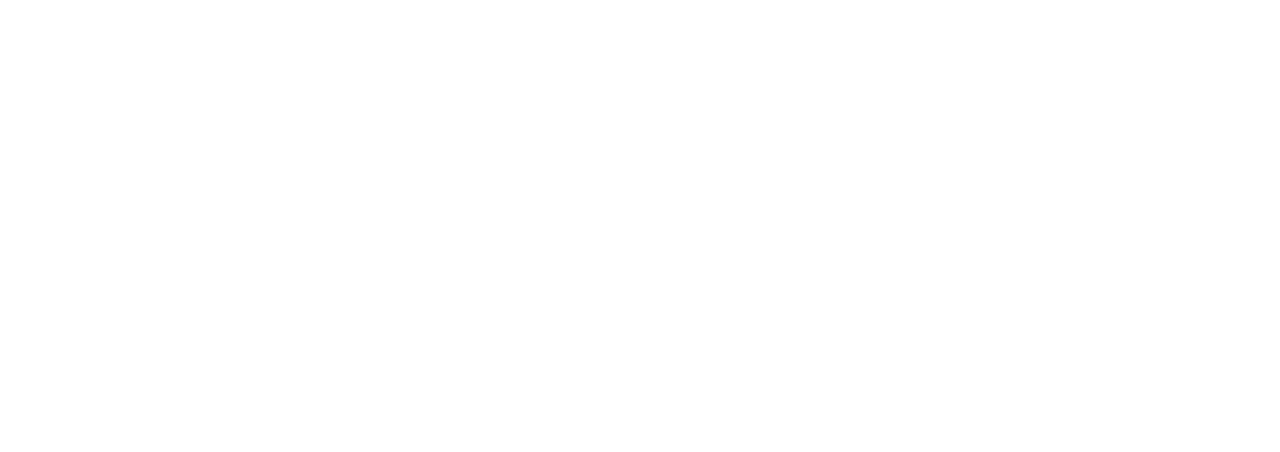
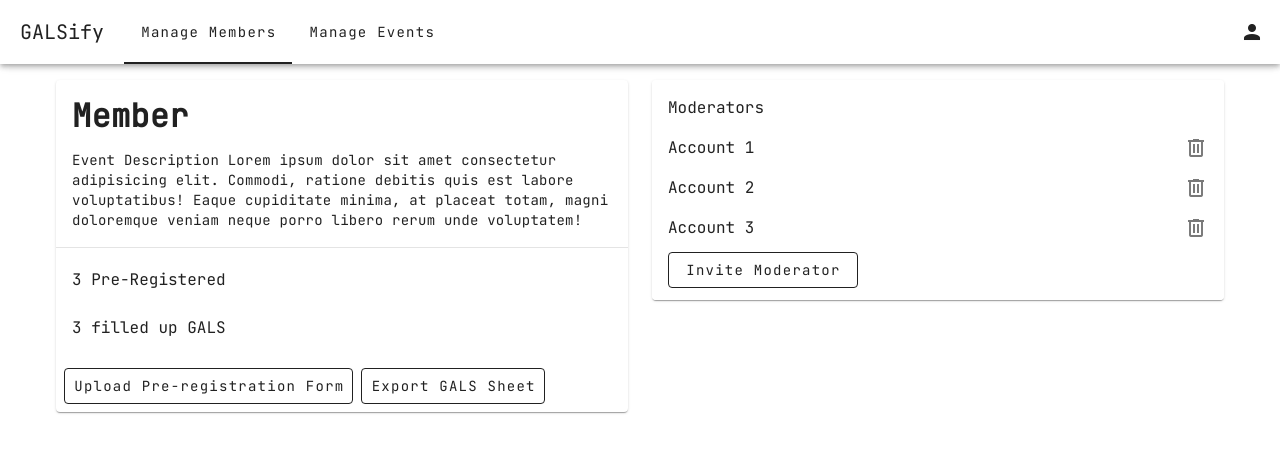
Before and after one commit to dlsu-lscs/galsify-web, a Vue app: page /members in a window 1280 px wide. Before the commit this address had no page. Shown: the top 452 px of the page. Built offline with nearby package versions, Linux system fonts and the light colour scheme.

Commit message:
feat: add proper page tabs to dashboard

```diff
--- a/src/components/TopNavigationBar.vue
+++ b/src/components/TopNavigationBar.vue
@@ -14,8 +14,8 @@
             <div class="navbar-title">GALSify</div>
 
             <v-tabs>
-                <v-tab>Manage Members</v-tab>
-                <v-tab>Manage Events</v-tab>
+                <v-tab key="members" to="/members">Manage Members</v-tab>
+                <v-tab key="events" to="/events">Manage Events</v-tab>
             </v-tabs>
 
             <template v-slot:append>
--- a/src/router/index.js
+++ b/src/router/index.js
@@ -2,7 +2,8 @@
 
 import LoginView from '../views/LoginView.vue'
 import RegisterView from '@/views/RegisterView.vue'
-import DashboardView from '@/views/DashboardView.vue'
+import ManageEventsView from '@/views/ManageEventsView.vue'
+import ManageMembersView from '@/views/ManageMembersView.vue'
 
 const router = createRouter({
     history: createWebHistory(import.meta.env.BASE_URL),
@@ -24,9 +25,20 @@
             component: RegisterView
         },
         {
+            path: '/events',
+            name: 'Manage Events',
+            component: ManageEventsView
+        },
+        {
+            path: '/members',
+            name: 'Manage Members',
+            component: ManageMembersView
+        },
+        {
             path: '/dashboard',
-            name: 'Dashboard',
-            component: DashboardView
+            redirect: {
+                name: 'Manage Events'
+            }
         }
     ]
 })
--- /dev/null
+++ b/src/views/ManageMembersView.vue
@@ -0,0 +1,93 @@
+<script setup>
+    import TopNavigationBar from '@/components/TopNavigationBar.vue'
+</script>
+
+<template>
+    <div class="window-container">
+        <v-layout>
+            <TopNavigationBar />
+
+            <v-main>
+                <v-container>
+                    <v-row>
+                        <v-col>
+                            <v-card>
+                                <template v-slot:title>
+                                    <span class="event-title">Member</span>
+                                </template>
+                                <v-card-text>
+                                    Event Description Lorem ipsum dolor sit amet consectetur
+                                    adipisicing elit. Commodi, ratione debitis quis est labore
+                                    voluptatibus! Eaque cupiditate minima, at placeat totam, magni
+                                    doloremque veniam neque porro libero rerum unde voluptatem!
+                                </v-card-text>
+
+                                <v-divider></v-divider>
+                                <v-list>
+                                    <v-list-item> 3 Pre-Registered </v-list-item>
+                                    <v-list-item> 3 filled up GALS </v-list-item>
+                                </v-list>
+                                <v-card-actions>
+                                    <v-btn variant="outlined">Upload Pre-registration Form</v-btn>
+                                    <v-btn variant="outlined">Export GALS Sheet</v-btn>
+                                </v-card-actions>
+                            </v-card>
+                        </v-col>
+                        <v-col>
+                            <v-card>
+                                <v-list density="compact">
+                                    <v-list-item>Moderators</v-list-item>
+                                    <v-list-item>
+                                        Account 1
+                                        <template v-slot:append>
+                                            <v-icon icon="mdi-trash-can-outline"></v-icon>
+                                        </template>
+                                    </v-list-item>
+                                    <v-list-item>
+                                        Account 2
+                                        <template v-slot:append>
+                                            <v-icon icon="mdi-trash-can-outline"></v-icon>
+                                        </template>
+                                    </v-list-item>
+                                    <v-list-item>
+                                        Account 3
+                                        <template v-slot:append>
+                                            <v-icon icon="mdi-trash-can-outline"></v-icon>
+                                        </template>
+                                    </v-list-item>
+                                    <v-list-item>
+                                        <v-btn variant="outlined">Invite Moderator</v-btn>
+                                    </v-list-item>
+                                </v-list>
+                            </v-card>
+                        </v-col>
+                    </v-row>
+                </v-container>
+            </v-main>
+        </v-layout>
+    </div>
+</template>
+
+<style scoped>
+    .window-container {
+        font-family: 'JetBrains Mono', monospace;
+    }
+
+    .event-title {
+        font-weight: bold;
+        font-size: 2rem;
+    }
+
+    .v-btn {
+        text-transform: none;
+    }
+
+    .v-navigation-drawer {
+        padding-top: 10px;
+    }
+
+    .event-list-add {
+        margin-left: auto;
+        margin-right: auto;
+    }
+</style>
```
Also changed, not shown: src/views/ManageEventsView.vue (renamed from src/views/DashboardView.vue).
